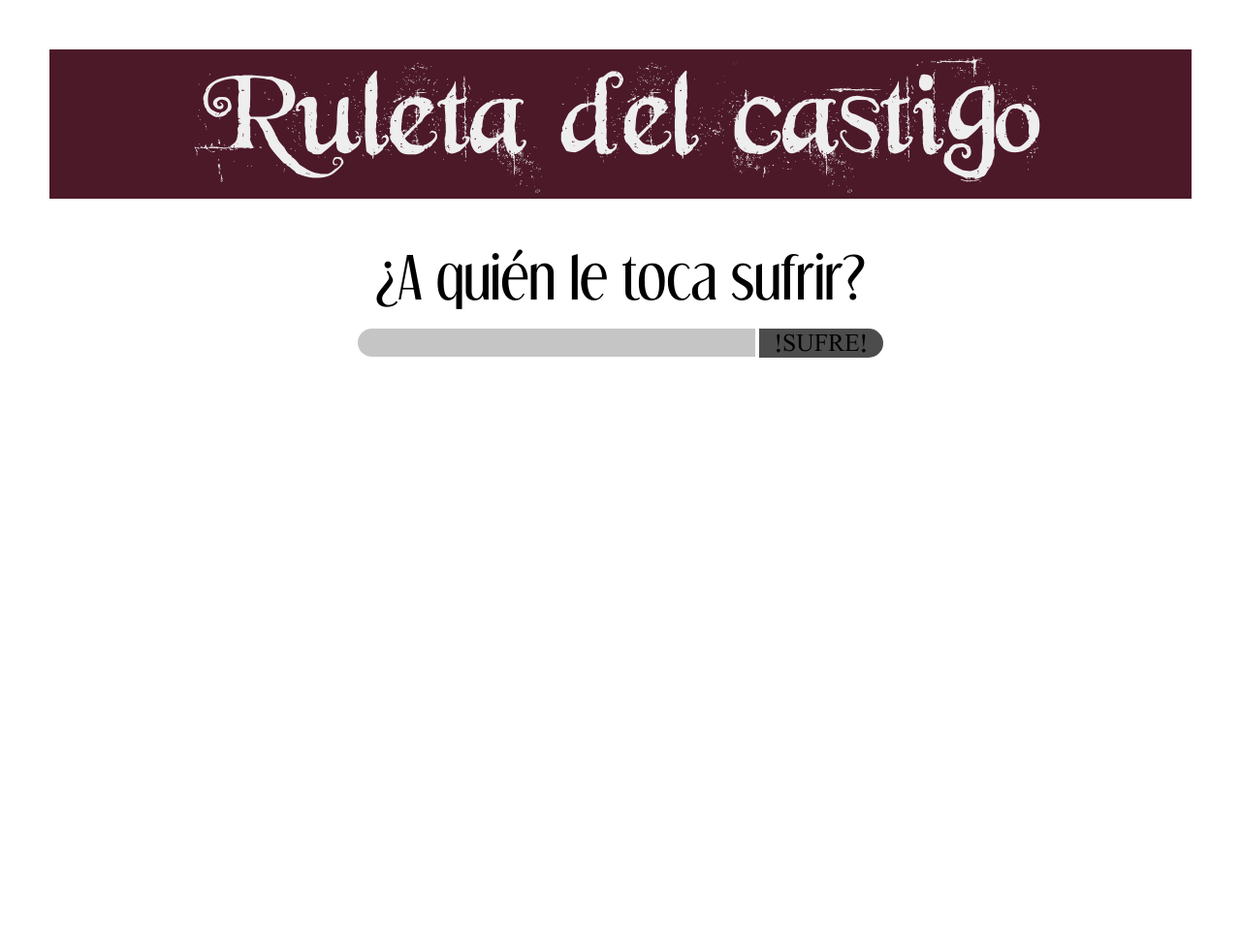
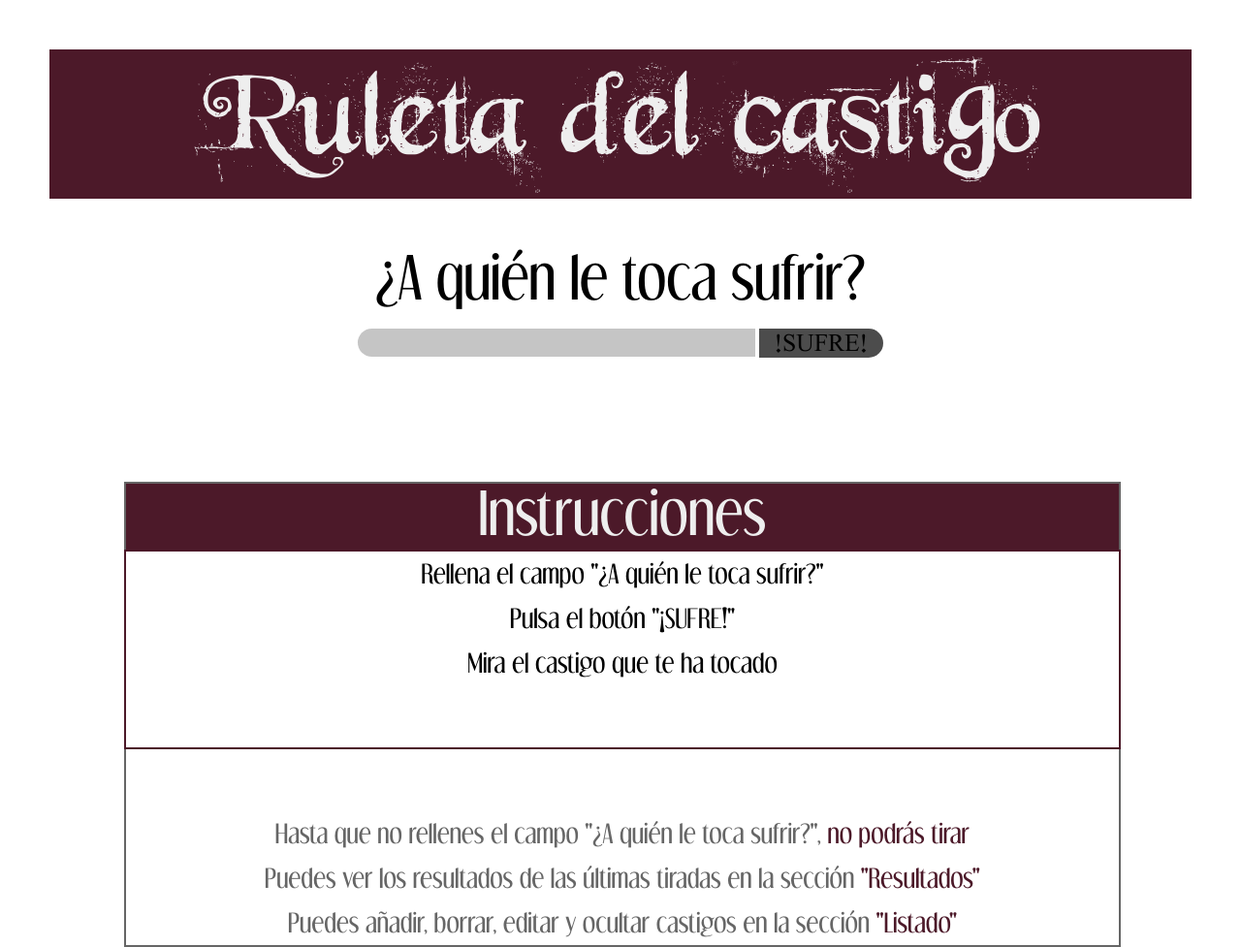
Before and after one commit to Andrespz07/Wheel-of, a website: page public/index.html in a window 1280 px wide. Shown: the whole page at 97% size. Before the commit the page ends 800 px from the top, so only its background shows below. Drawn offline with Linux system fonts and the light colour scheme.

Commit message:
instructions sectionç

```diff
--- a/public/index.html
+++ b/public/index.html
@@ -19,9 +19,23 @@
                 <input type="submit" id="button-sufre" value="&#33SUFRE!">
               </form>
             </section>
-        <section id="section-wheel"></section>
+        <section id="section-wheel">
+
+        </section>
         <section id="section-result-actions"></section>
-        <section id="section-instructions"></section>
+        <section id="section-instructions">
+            <h2>Instrucciones</h2>
+            <ol>
+                <li>Rellena el campo "¿A quién le toca sufrir?"</li>
+                <li>Pulsa el botón "¡SUFRE!"</li>
+                <li>Mira el castigo que te ha tocado</li>
+            </ol>
+            <ul>
+                <li>Hasta que no rellenes el campo "¿A quién le toca sufrir?", <b>no podrás tirar</b></li>
+                <li>Puedes ver los resultados de las últimas tiradas en la sección <b>"Resultados"</b></li>
+                <li>Puedes añadir, borrar, editar y ocultar castigos en la sección <b>"Listado"</b></li>
+            </ul>
+        </section>
     </main>
     <script src="./js/app.js"></script>
 </body>
--- a/src/sass/instructions.scss
+++ b/src/sass/instructions.scss
@@ -0,0 +1,52 @@
+#section-instructions{
+    display: flex;
+    align-items: center;
+    flex-direction: column;
+    border-style: solid;
+    border-color: #666666;
+    border-width: 0.2vw;
+    width: 80%;
+    margin-left: 10%;
+    margin-right: 10%;
+    margin-top: 10%;
+
+
+    h2{
+        display: flex;
+        background-color: #4c1929;
+        width: 100%;
+        color:#eeeeee;
+        font-size: 4.5vw;
+        padding-bottom: 1%;
+        justify-content: center;
+        font-family: dream;
+    }
+    ol{
+        text-align: center;
+        width: 100%;
+        font-family: dream;
+        font-size: 2vw;
+        padding-bottom: 5vw;
+        border-style: solid;
+        border-color: #4c1929;
+        border-width: 0.2vw;
+        li{
+            padding: 1%;
+        }
+    }
+    ul{
+        text-align: center;
+        font-family: dream;
+        width: 100%;
+        font-size: 2vw;
+        color: #666666;
+        margin-top: 5vw;
+        li{
+            padding: 1%
+
+        }
+        b{
+            color:#4c1929;
+        }
+    }
+}
```
Also changed, not shown: package.json (+18 -0 lines), public/css/default.css, public/css/instructions.css, public/js/wheel.js (added), 1 other file.
